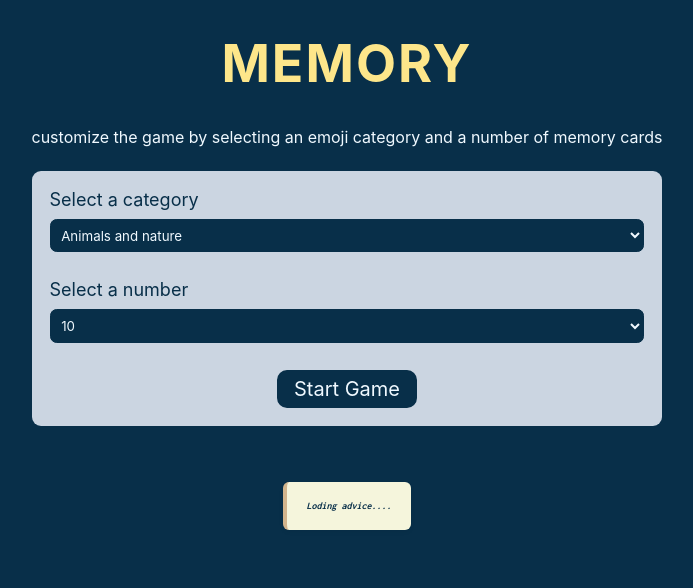
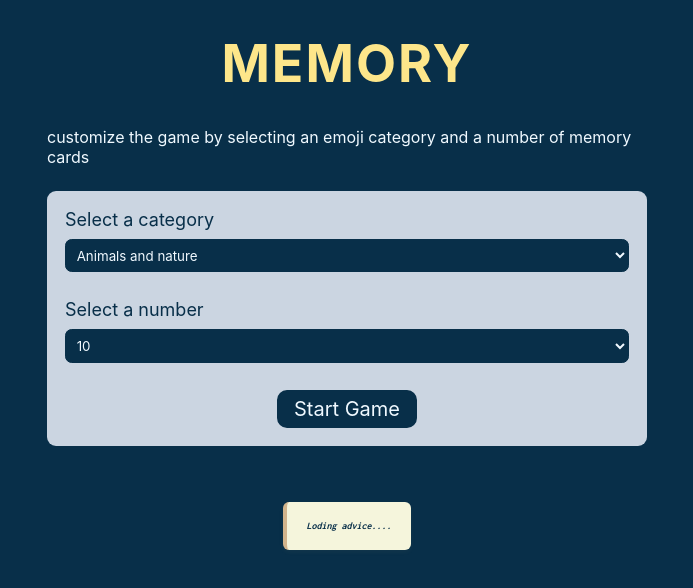
Before and after one commit to BasamLive/MemoryCardGame, a React (Vite) app: page / in a window 1280 px wide. Shown: the top 588 px of the page, without its empty margins (293-986 px from the left). Built offline with nearby package versions, Linux system fonts and the light colour scheme; no server answers.

Commit message:
added the media query to the main tag

```diff
--- a/src/App.css
+++ b/src/App.css
@@ -29,6 +29,13 @@ main {
   height: 100%;
   min-height: 100vh;
   padding: 2em;
+}
+
+@media (min-width: 780px) {
+  main {
+    width: 600px;
+    margin: 0 auto;
+  }
 }
 
 .wrapper {
@@ -256,6 +263,6 @@ Media queries
   line-height: 1.6;
   font-style: italic;
   font-weight: bold;
-  box-shadow: 0 2px 5px rgba(0, 0, 0, 0.05);
+  box-shadow: 0 2px 5px rgba(226, 203, 123, 0.05);
   border-radius: 6px;
 }
```
